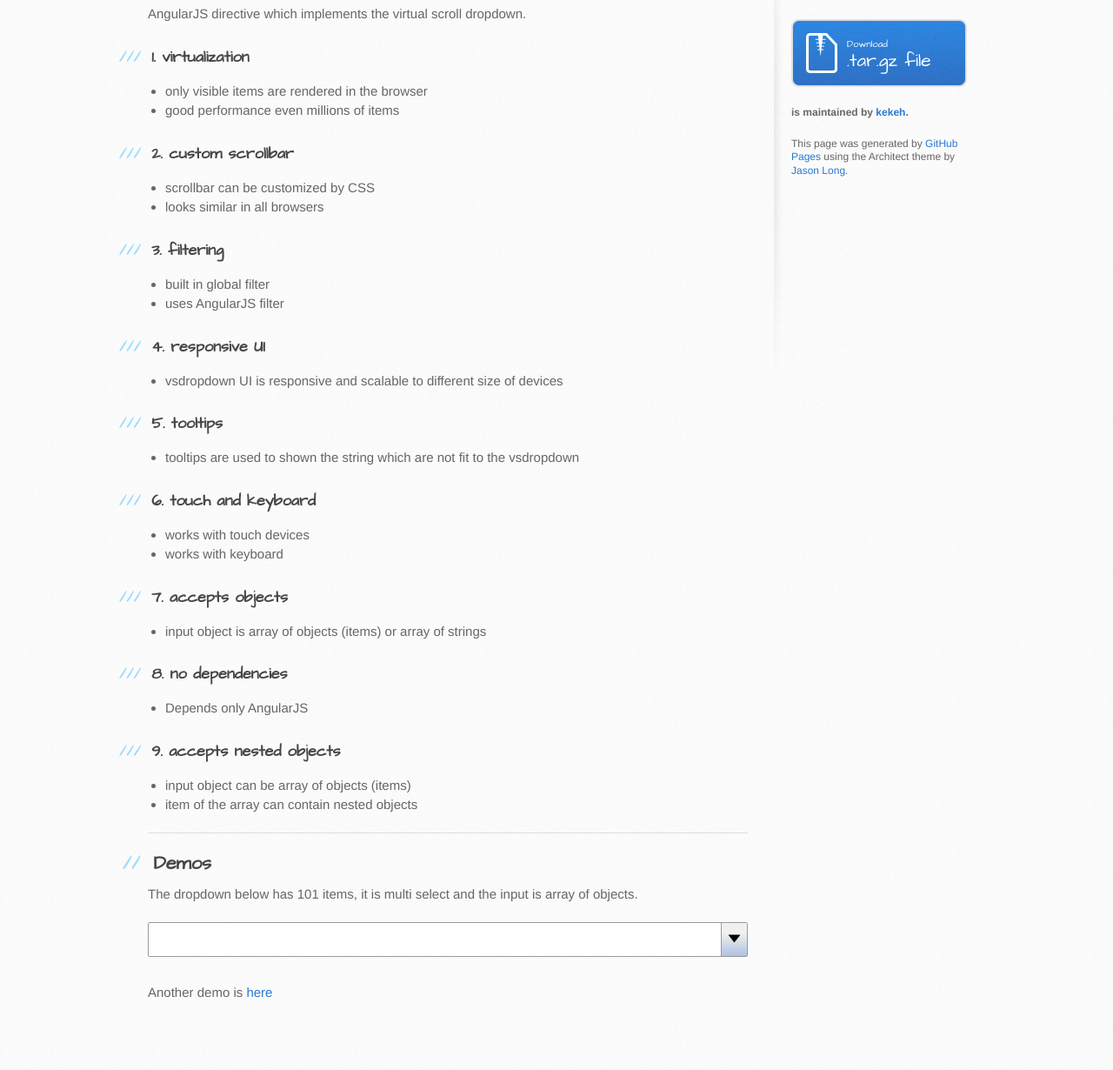
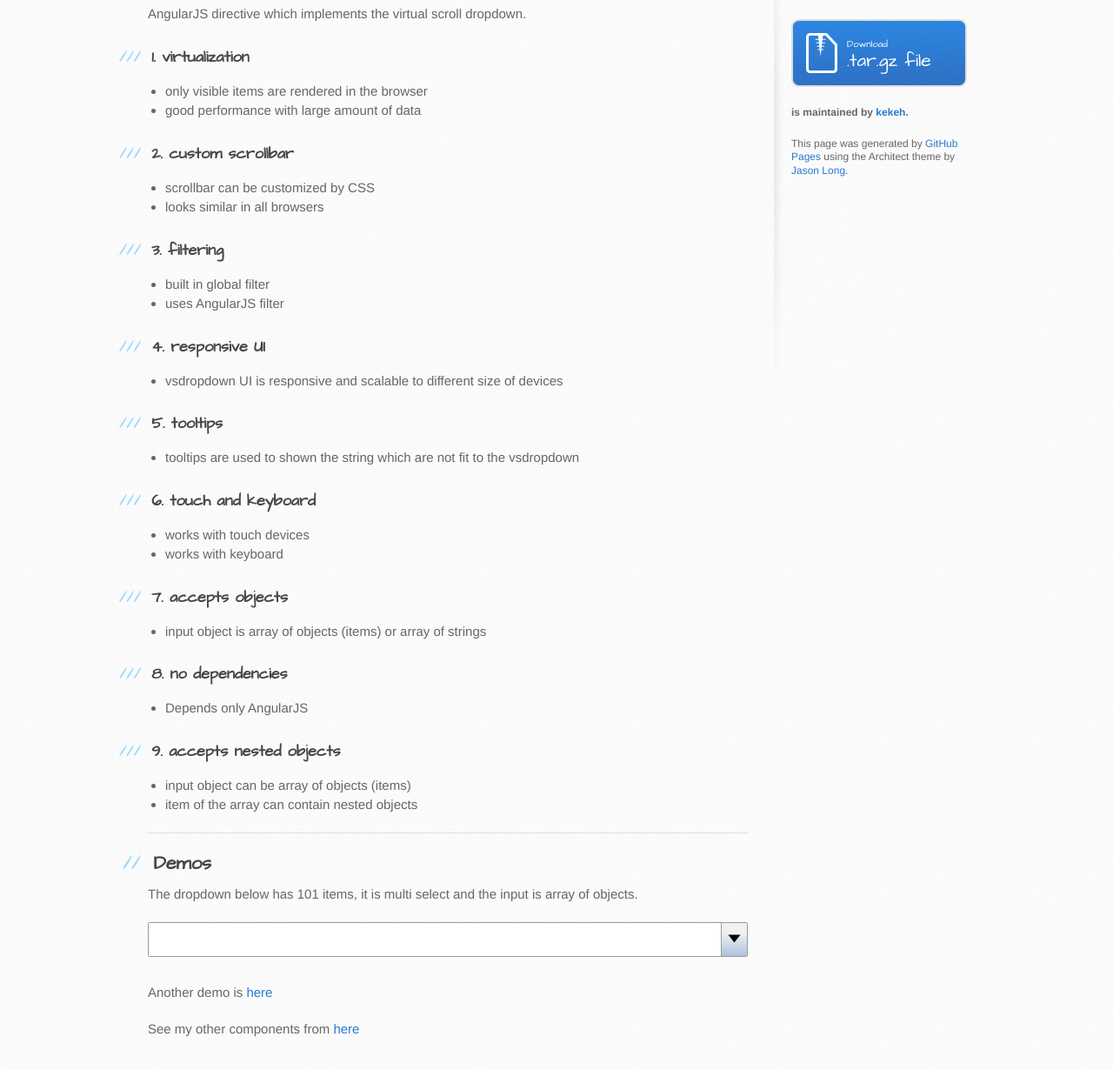
Before and after one commit to kekeh/vsdropdown, a plain HTML site: page index.html in a window 1280 px wide. Shown: the part 344-1574 px from the top of the page at 87% size. Drawn offline with nearby package versions, Linux system fonts and the light colour scheme.

Commit message:
Updated.

```diff
--- a/index.html
+++ b/index.html
@@ -59,7 +59,7 @@
 
             <ul>
                 <li>only visible items are rendered in the browser</li>
-                <li>good performance even millions of items</li>
+                <li>good performance with large amount of data</li>
             </ul>
 
             <h3>
@@ -146,6 +146,10 @@
                                                                 href="http://embed.plnkr.co/a9U6nX/preview"
                                                                 target="_blank" aria-hidden="true">here</a></p>
 
+                <p>See my other components from <a id="otherdemoslink" class="anchor"
+                                                   href="http://kekeh.github.io/index.html"
+                                                   target="_blank" aria-hidden="true">here</a></p>
+
             </div>
 
         </section>
```
